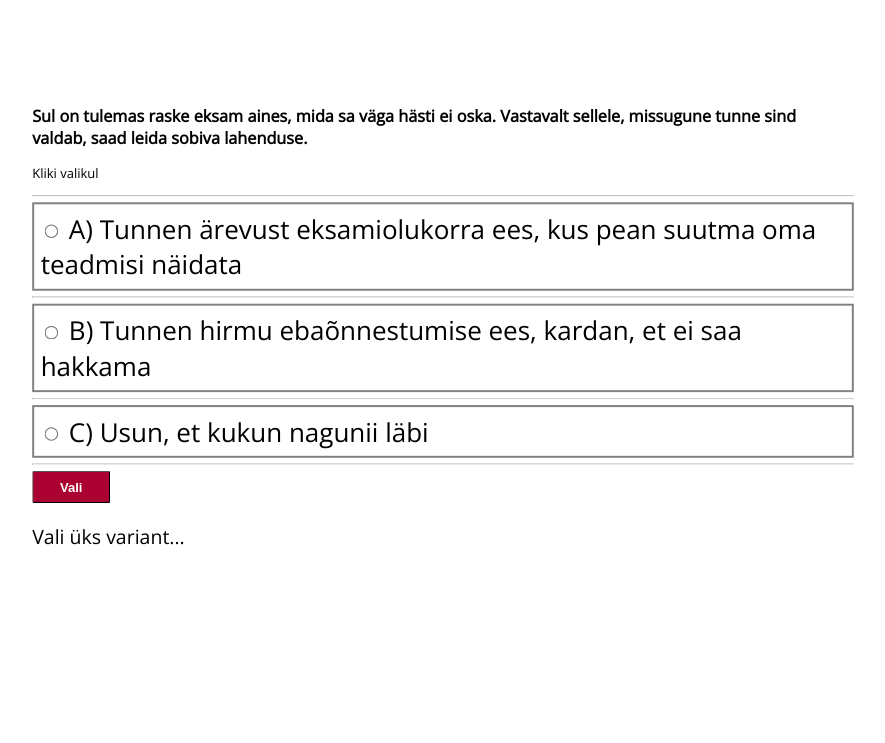
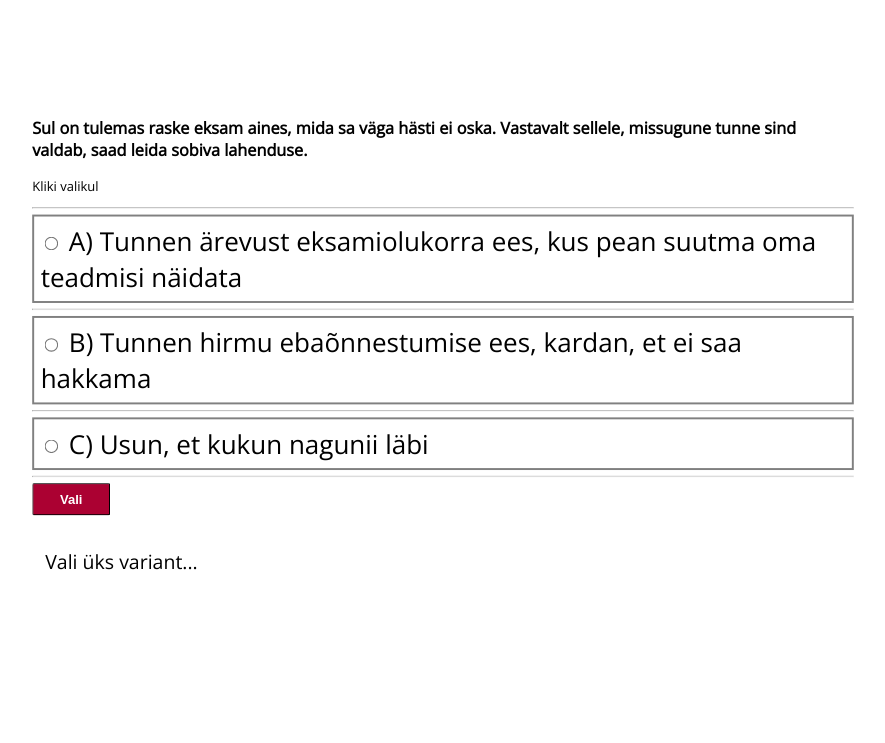
Before and after one commit to lassethorlepik/valikvastus, a plain HTML site: page index.html in a window 1280 px wide. Shown: the whole page, without its empty margins (197-1082 px from the left). Drawn offline with nearby package versions, Linux system fonts and the light colour scheme.

Commit message:
Add files via upload

```diff
--- a/index.html
+++ b/index.html
@@ -39,7 +39,9 @@ Vastavalt sellele, missugune tunne sind valdab, saad leida sobiva lahenduse.</h3
   <hr />
 
   <button type='button' onclick='displayAnswer1()' style='width: 120px; height: 50px; border-radius: 3px; background-color: #AB0132;color: white; font-weight: 700;font-size: 20px;'>Vali</button>
+<div id="v">
 <p id="v1">Vali üks variant...<br><br><br><br><br><br><p>
+</div>
 </div>
 <a id='showanswer1'></a>
 		</div>
@@ -49,6 +51,9 @@ Vastavalt sellele, missugune tunne sind valdab, saad leida sobiva lahenduse.</h3
 }
 #v1 {
 font-size:30px;
+}
+#v {
+padding:20px;
 }
 body {
     font-family: 'Open Sans';font-size: 18px;
@@ -67,7 +72,7 @@ body {
       document.getElementById('result-11').style.color = 'limegreen'
 	  document.getElementById('block-12').style.border = '3px solid gray'
 	  document.getElementById('block-13').style.border = '3px solid gray'
-	  document.getElementById("v1").innerHTML = "Siis proovi…<br>* hingamisharjutusi rahunemiseks<br>*positiivset enesesisendust, ütle endale näiteks: &quot;Saan hakkama,&quot; või: &quot;Kõik läheb hästi.&quot;<br><br><br><br>";
+	  document.getElementById("v1").innerHTML = "Siis proovi…<br>* hingamisharjutusi rahunemiseks<br>*positiivset enesesisendust, ütle endale näiteks: &quot;Saan hakkama,&quot; või: &quot;Kõik läheb hästi.&quot;<br><br><br>";
 	  showCorrectAnswer1()
     }
     if (document.getElementById('option-12').checked) {
```
